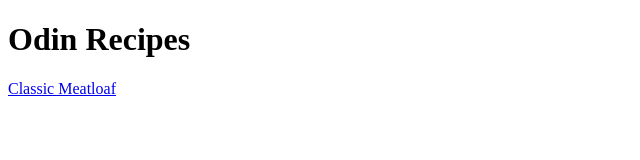
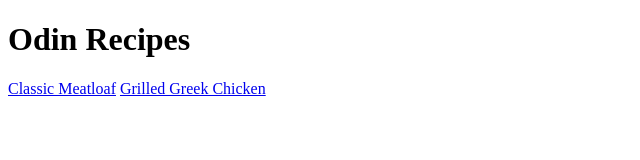
Before and after one commit to joaooliveira91/odin-recipes, a plain HTML site: page index.html in a window 1280 px wide. Shown: the whole page, without its empty margins (0-640 px from the left). Drawn offline with Linux system fonts and the light colour scheme.

Commit message:
Added link to grilled-chicken.html

```diff
--- a/index.html
+++ b/index.html
@@ -7,5 +7,6 @@
     <body>
         <h1>Odin Recipes</h1>
         <a href="recipes/meatloaf.html">Classic Meatloaf</a>
+        <a href="recipes/grilled-chicken.html">Grilled Greek Chicken</a>
     </body>
 </html>
```
